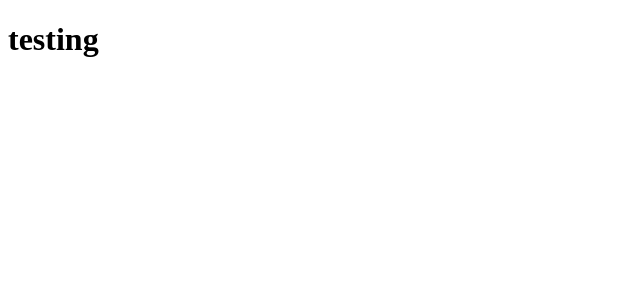
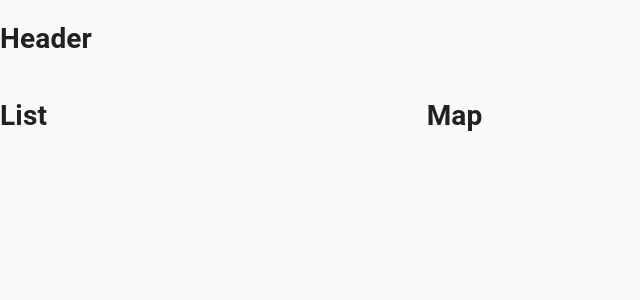
Before and after one commit to chusyntax/react-modal-library, a React (Create React App) app: page / in a window 1280 px wide. Shown: the top 300 px of the page, without its empty margins (0-640 px from the left). Built offline with nearby package versions, Linux system fonts and the light colour scheme.

Commit message:
added files and folders for main app

```diff
--- a/src/App.js
+++ b/src/App.js
@@ -1,15 +1,37 @@
 import React from 'react';
-
+import { CssBaseline, Grid, } from '@material-ui/core';
+import Header from './components/Header/Header';
+import List from './components/List/List';
+import Map from './components/Map/Map';
 
 const App =()=>{
 
     return(
 
-        <div>
+     <main>
 
-        <h1>testing</h1>
+        <CssBaseline/>
 
-        </div>
+        <Header/>
+
+        <Grid container spacing={3} style={{ width : "100%"}} >
+
+            <Grid item xs={12}  md={4}>
+
+                <List/>
+
+            </Grid>
+
+             <Grid item xs={12}  md={8}>
+
+                <Map/>
+
+            </Grid>
+
+        </Grid>
+
+
+     </main>
 
     )
 };
--- /dev/null
+++ b/src/components/Header/Header.jsx
@@ -0,0 +1,9 @@
+import React from 'react';
+
+const Header =()=>{
+    return(
+        <h1>Header</h1>
+    )
+};
+
+export default Header;
--- /dev/null
+++ b/src/components/List/List.jsx
@@ -0,0 +1,10 @@
+
+import React from 'react';
+
+const List =()=>{
+    return(
+        <h1>List</h1>
+    )
+};
+
+export default List;
--- /dev/null
+++ b/src/components/Map/Map.jsx
@@ -0,0 +1,10 @@
+
+import React from 'react';
+
+const Map =()=>{
+    return(
+        <h1>Map</h1>
+    )
+};
+
+export default Map;
```
Also changed, not shown: src/components/PlaceDetails/PlaceDetails.jsx (added, +10 -0 lines), src/components/Header/styles.js (added), src/components/List/styles.js (added), src/components/Map/styles.js (added), src/components/PlaceDetails/styles.js (added).
